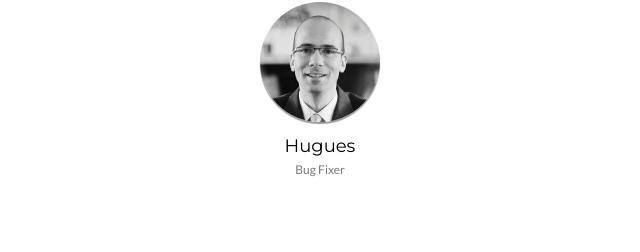
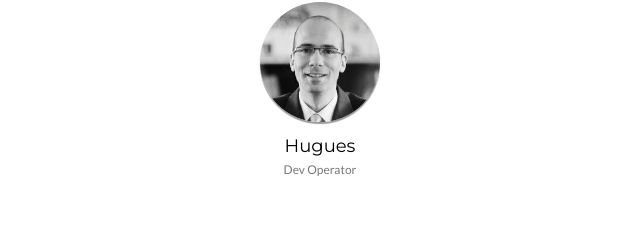
Before and after one commit to sutoiku/sutoiku.github.io, a plain HTML site: page index.html in a window 1280 px wide. Shown: the part 6367-6619 px from the top of the page, 320-960 px from the left. Drawn offline with Linux system fonts and the light colour scheme; no server answers; a script that the page names is missing.

Commit message:
Hugues promoted from Bug Fixer to Dev Operator

```diff
--- a/index.html
+++ b/index.html
@@ -797,7 +797,7 @@
                                 <img src="img/team-hugues.jpg" alt="Hugues Malphettes">
                             </a>
                             <h4>Hugues</h4>
-                            <span>Bug Fixer</span>
+                            <span>Dev Operator</span>
                         </div>
                     </div>
                     <div class="col-sm-4">
```
